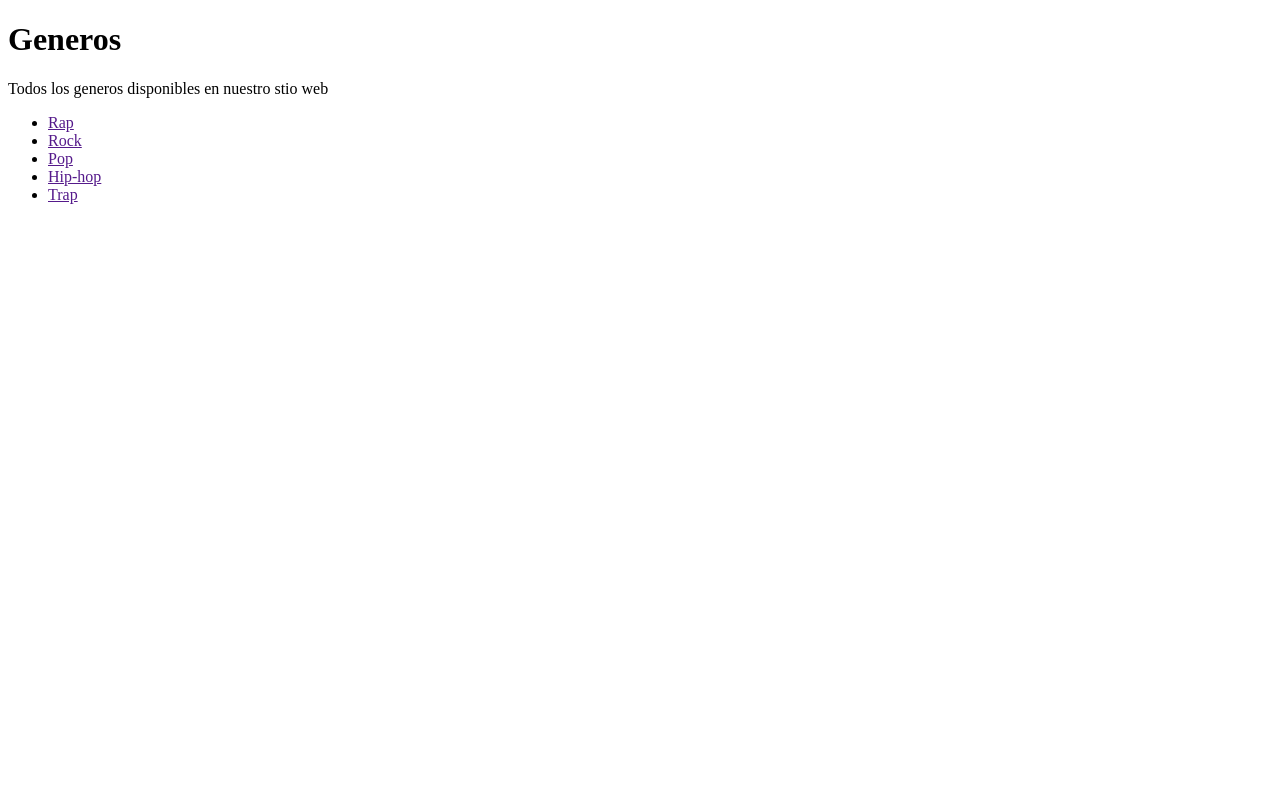
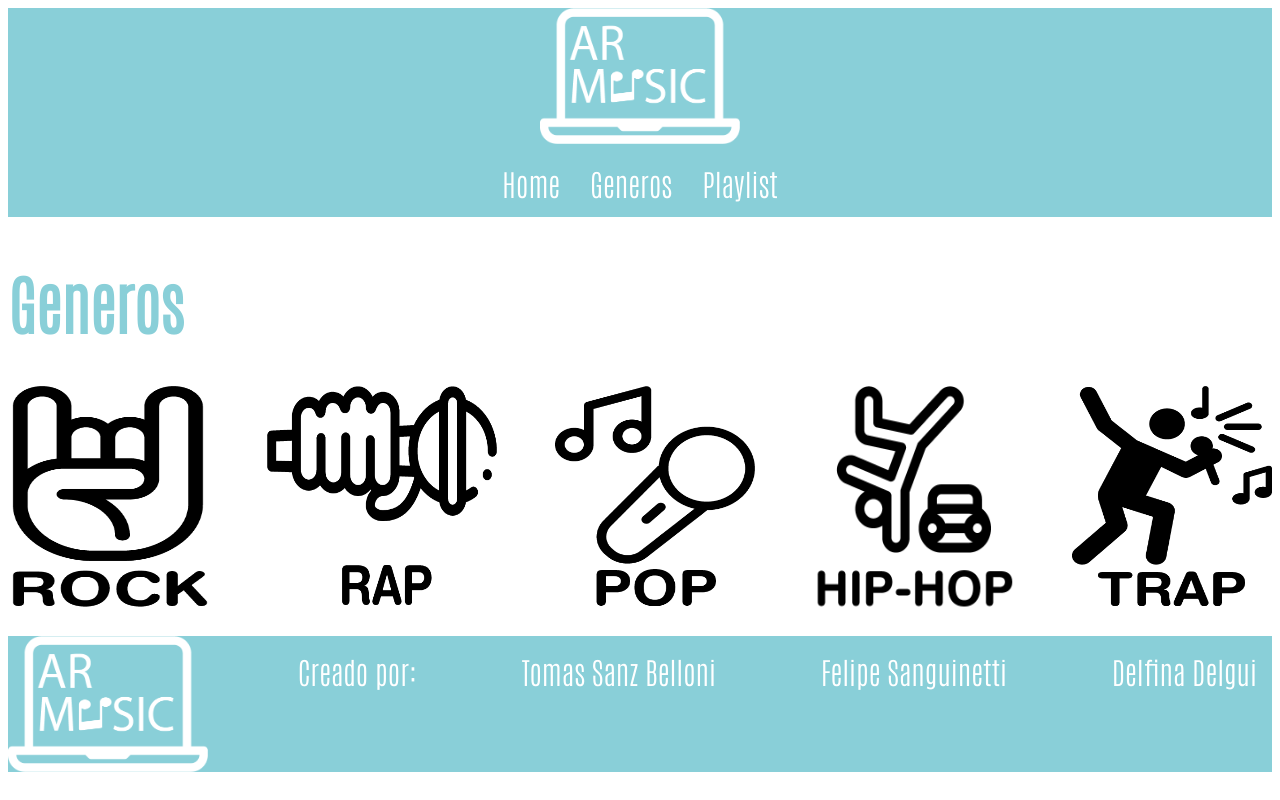
Before and after one commit to tsanzbelloni/proyecto-integrador, a plain HTML site: page p-generos/genres.html in a window 1280 px wide. Drawn offline with Linux system fonts and the light colour scheme.

Commit message:
agregue imagenes, e hice el css y html de generos. Siguen faltando TODAS las rutas del home y del generos

```diff
--- a/home/styles/index.css
+++ b/home/styles/index.css
@@ -144,12 +144,8 @@
     font-family: 'Karantina', cursive;
 
 }
-.posty img{
-
-
-}
 .posty a{
-    color:black
+    color:black;
 
 }
 .posty ul{
--- a/p-generos/genres.html
+++ b/p-generos/genres.html
@@ -6,16 +6,49 @@
     <meta name="viewport" content="width=device-width, initial-scale=1.0">
     <title>Document</title>
     <link rel="stylesheet" href="./styles/genres.css">
+
+    <link rel="preconnect" href="https://fonts.gstatic.com">
+    <link href="https://fonts.googleapis.com/css2?family=Antonio:wght@100&display=swap" rel="stylesheet">
+    <link href="https://fonts.googleapis.com/css2?family=Roboto:wght@100&display=swap" rel="stylesheet">
+
 </head>
+<header>
+    <div class="logo">
+        <img src="../img/ArMusic-white.png" alt="logo">
+    </div class="logo">
+    <nav>
+        <li><a href="">Home </a></li>
+        <li><a href="">Generos </a></li>
+        <li><a href="">Playlist</a></li>
+        <form action="">
+
+        </form>
+
+    </nav>
+</header>
 <body>
+
     <h1>Generos</h1>
-    <p>Todos los generos disponibles en nuestro stio web</p>
     <ul>
-        <li><a href="">Rap</a></li>
-        <li><a href="">Rock</a></li>
-        <li><a href="">Pop</a></li>
-        <li><a href="">Hip-hop</a></li>
-        <li><a href="">Trap</a></li>
+        <li>
+            <a href=""><img src="../img/rock.png" alt="rock" width="200" height="230"></a>
+        </li>
+        <li><a href=""><img src="../img/rap.png" alt="rap" width="230" height="230"></a>
+        </li>
+        <li><a href=""><img src="../img/pop.png" alt="pop" width="200" height="230"></a>
+        </li>
+        <li><a href=""><img src="../img/hip-hop.png" alt="hip-hop" width="200" height="230"></a>
+        </li>
+        <li><a href=""><img src="../img/trap.png" alt="trap" width="200" height="230"></a>
+        </li>
     </ul>
 </body>
+<footer>
+
+    <img src="../img/ArMusic-white.png" alt="logo">
+    <p>Creado por:</p>
+    <li>Tomas Sanz Belloni</li>
+    <li>Felipe Sanguinetti</li>
+    <li>Delfina Delgui</li>
+</footer>
 </html>
--- a/p-generos/styles/genres.css
+++ b/p-generos/styles/genres.css
@@ -1,3 +1,86 @@
 *{
     box-sizing: border-box;
 }
+
+/* Resets */
+ul, ol{
+    padding: 0;
+}
+
+li {
+    list-style-type: none;
+}
+
+a{
+
+    text-decoration: none;
+}
+/* Header */
+
+header{
+    display: flex;
+    flex-wrap: wrap;
+    flex-direction: column;
+    align-items: center;
+    justify-content: space-between;
+    padding: 0 20px;
+    background-color: rgb(137, 207, 216);
+
+}
+nav{
+    display: flex;
+    flex-wrap: wrap;
+    flex-direction: row;
+    align-items: center;
+    margin: 0 10px;
+
+}
+header li{
+    margin: 15px;
+    font-family: 'Antonio', sans-serif;
+    font-size: 30px;
+}
+header a{
+    color:white
+}
+
+header img{
+    width: 200px;
+}
+h1{
+    font-family: 'Antonio', sans-serif;
+    color: rgb(137, 207, 216);
+    font-size: 400%;
+}
+
+/* UL */
+
+ul{
+
+    display: flex;
+    flex-wrap: wrap;
+    flex-direction: row;
+    justify-content: space-between;
+
+
+}
+
+/* FOOTER */
+
+footer{
+
+    background-color: rgb(137, 207, 216);
+    display: flex;
+    flex-direction: row;
+    justify-content: space-between;
+}
+footer li, p{
+    margin: 15px;
+    font-family: 'Antonio', sans-serif;
+    font-size: 30px;
+    color: white;
+}
+
+footer img{
+    width: 200px;
+}
```
Also changed, not shown: img/hip-hop.png (added), img/pop.png (added), img/rap.png (added), img/rock.png (added), img/trap.png (added), p-generos/hand.png (added), 1 other file.
